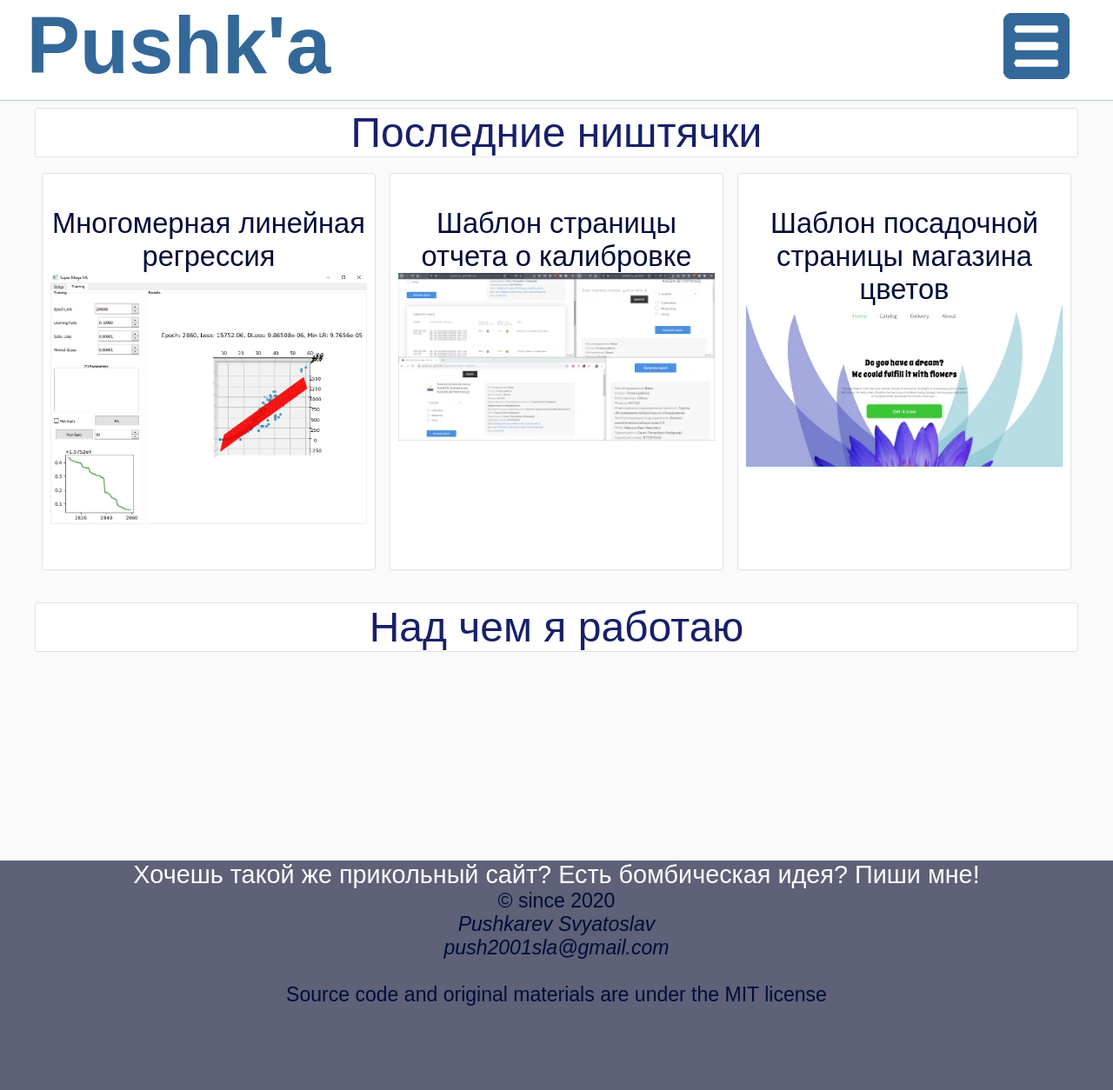
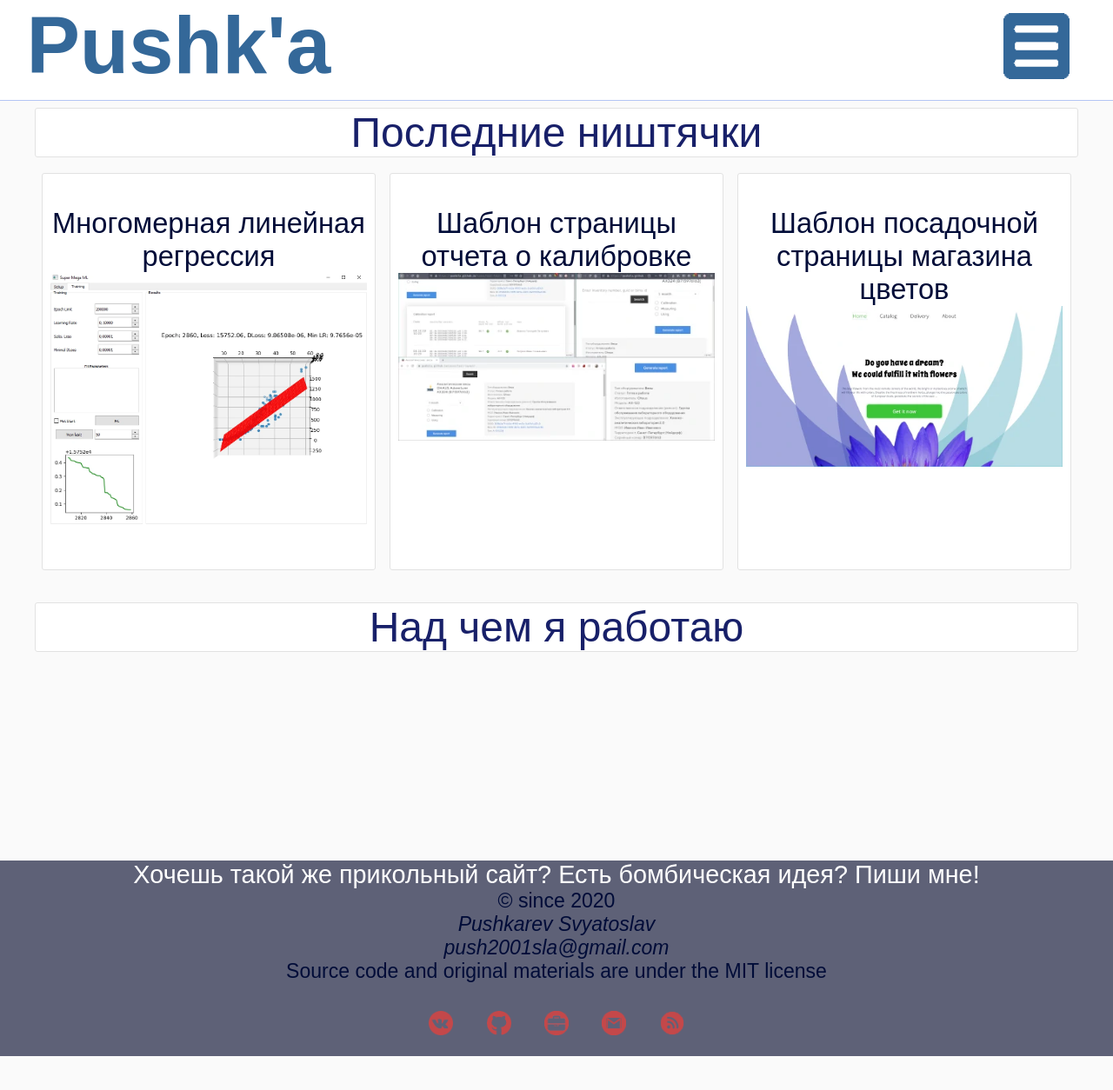
Before and after one commit to slavakievsky/slavakievsky.github.io, a Jekyll site: the page built from index.html, in a window 1280 px wide and 1400 px high, scrolled down 2009 px. Shown: the top 1254 px of the window at 87% size. Built offline with Jekyll 4.4.1, drawn with Linux system fonts in a browser that asks for light colours; the list of posts is cut into pages by our own code; after the commit the page ends 3224 px from its top, so only the background shows below that.

Commit message:
(Feature) socials for footer

```diff
--- a/_includes/footer.html
+++ b/_includes/footer.html
@@ -2,7 +2,7 @@
     <div class="footer__head">
         <div class="footer__advertisment">Хочешь такой же прикольный сайт? Есть бомбическая идея? Пиши мне!</div>
         <div class="footer__copyright">
-            © since {{ "now" | date: "%Y"}} <address>Pushkarev Svyatoslav</address> <address>push2001sla@gmail.com</address><br/>
+            © since {{ "now" | date: "%Y"}} <address>Pushkarev Svyatoslav</address> <address>push2001sla@gmail.com</address>
             Source code and original materials are under the MIT license
         </div>
     </div>
@@ -12,4 +12,9 @@
             {%- include js-footer-game.js -%}
         </script>
     </div>
+    <div class="footer__socials">
+        {%- for link in site.data.social.social_links -%}
+        <a href="{{link.url}}"><img src="{{link.img}}" alt="{{link.text}}"></a>
+        {%- endfor -%}
+    </div>
 </footer>
--- a/_sass/footer.sass
+++ b/_sass/footer.sass
@@ -1,7 +1,7 @@
 .footer
   background-color: $background__color_dark
   &__head
-    height: 60px
+    height: 8rem
     border-bottom: 1px solid $border__color_skyblue
     text-align: center
   &__advertisment
@@ -10,21 +10,32 @@
   &__copyright
     color: $text__color_dark
     font-size: 1.2rem
+  &__socials
+    display: flex
+    justify-content: center
+    align-items: center
+    img
+      margin: 1rem
+      height: 28px
+      width: 28px
+      filter: invert(40%) grayscale(100%) brightness(65%) sepia(100%) hue-rotate(-50deg) saturate(400%) contrast(1)
+      &:hover
+        filter: invert(40%) grayscale(100%) brightness(57%) sepia(100%) hue-rotate(-50deg) saturate(400%) contrast(1.2)
 
   &__game
     height: 350px
     display: flex
     justify-content: space-around
     .game__canvas
-      visibility: visible
+      display: block
 
 @media screen and (max-width: $breakpoint1)
-  .footer__game .game__canvas
-    visibility: hidden
+  .footer__game
+    display: none
 
 @media (hover: none), (pointer: coarse)
   .footer
     &__head
       border: none
-  .footer__game .game__canvas
-    visibility: hidden
+  .footer__game
+    display: none
```
